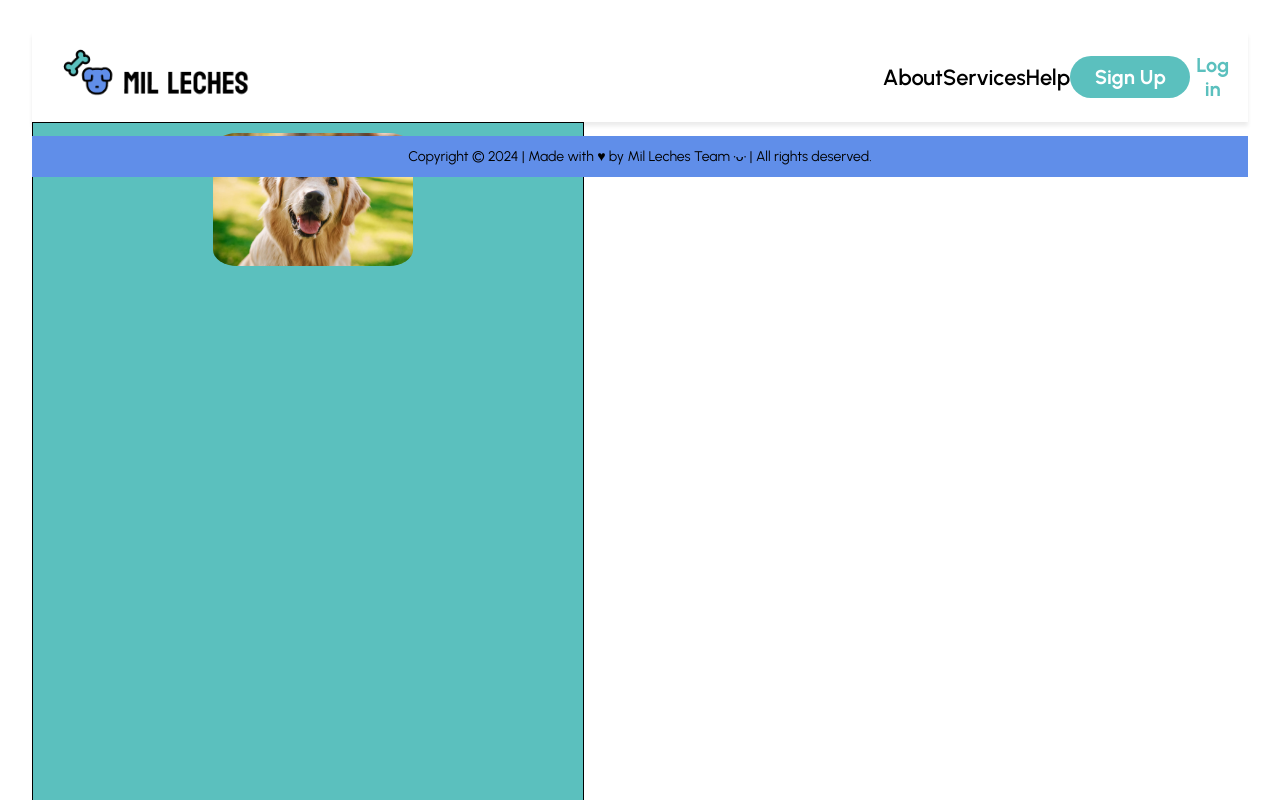
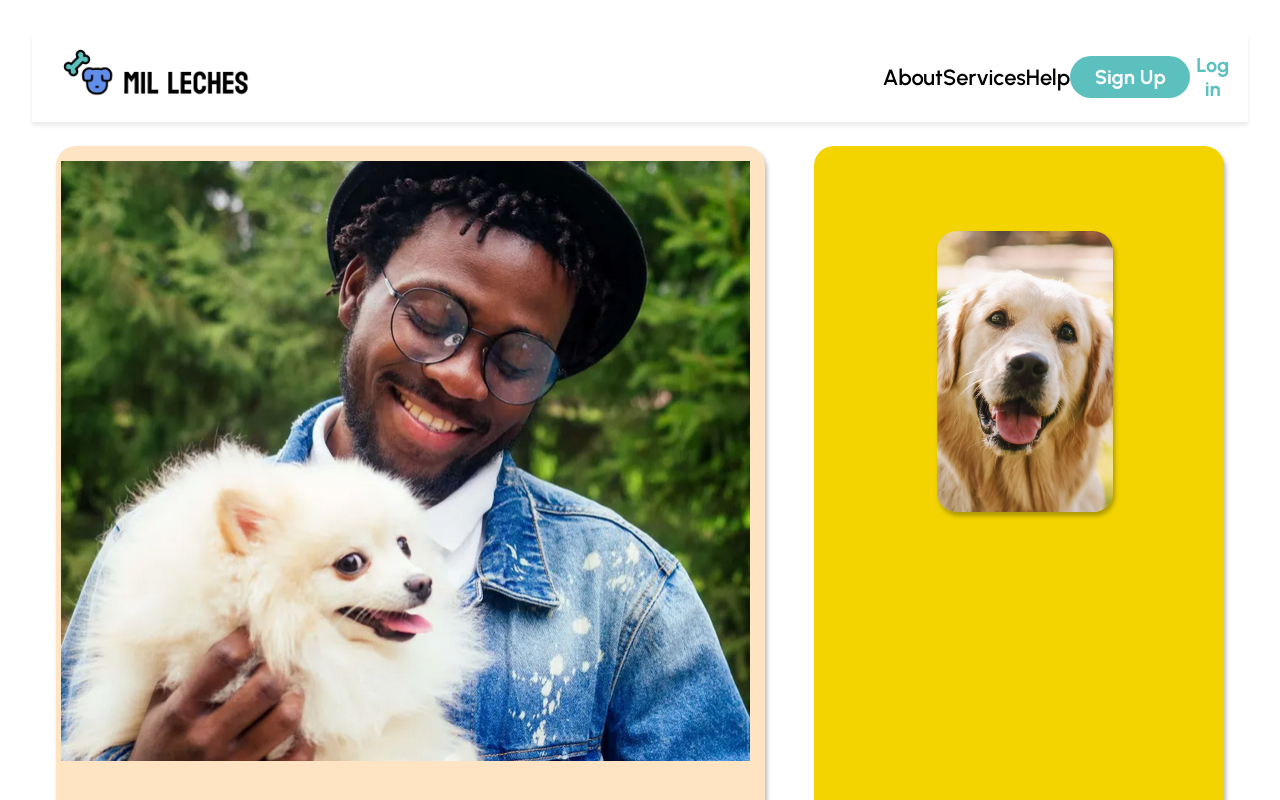
Before and after one commit to Gyomiel/Mil-Leches-Web, a React (Vite) app in the folder frontend/: page /OwnerProfile in a window 1280 px wide. Shown: the top 800 px of the page. Built offline with nearby package versions, Linux system fonts and the light colour scheme.

Commit message:
pagina de user modificado

```diff
--- a/frontend/src/components/Owner/Owner.css
+++ b/frontend/src/components/Owner/Owner.css
@@ -0,0 +1,41 @@
+#Ownerdiv{
+    position:relative;
+    display: flex;
+
+}
+.box1{
+    position: relative;
+    border-radius: 20px;
+    margin:2%;
+    padding-left: 5px;
+    padding-top: 15px;
+    padding-bottom: 15px;
+    padding-right: 15px;
+    width: 60%;
+    height: 750px ;
+    background-color: bisque;
+    box-shadow: 2px 4px 4px 0 rgba(20, 20, 20, 0.3);
+}
+.box2{
+    position: relative;
+    border-radius: 20px;
+    margin: 2%;
+    background-color: #f3d400;
+    height: 850px;
+    width: 700px;
+    box-shadow: 2px 4px 4px 0 rgba(20, 20, 20, 0.3);
+}
+.imgdog{
+    position: absolute;
+    top: 10%;
+    left: 30%;
+
+    justify-content: center;
+    width: 43%;
+    height: 33%;
+    object-fit:cover;
+    border-radius: 20px;
+    box-shadow: 2px 4px 4px 0 rgba(20, 20, 20, 0.3);
+
+
+}
--- a/frontend/src/components/Owner/Owner.jsx
+++ b/frontend/src/components/Owner/Owner.jsx
@@ -1,9 +1,17 @@
 import "./Owner.css"
+import Buddy from "../../assets/PetsImages/Buddy.jpg"
+import Avatar from "../../assets/PeopleImages/PetsitterProfilePic.png"
 
 const Owner = () => {
   return (
-    <div id ="Owner">
-
+    <div id="Ownerdiv">
+        <div className="box1">
+          <img className="avatar" src={Avatar}></img>
+        </div>
+        <div className="box2">
+          <img className="imgdog" src={Buddy}></img>
+        </div>
+        <div className="box3"></div>
     </div>
   )
 }
--- a/frontend/src/components/Pet/Pet.jsx
+++ b/frontend/src/components/Pet/Pet.jsx
@@ -4,10 +4,6 @@ import dogBuddy from "../../assets/PetsImages/Buddy.jpg"
 function Pet() {
   return (
     <div>
-       <div className="Pets">
-        <img className="dogB" src={dogBuddy}></img>
-       </div>
-
 
     </div>
   )
--- a/frontend/src/pages/OwnerProfile/OwnerProfile.jsx
+++ b/frontend/src/pages/OwnerProfile/OwnerProfile.jsx
@@ -1,12 +1,12 @@
-import './OwnerProfile.css'
-import Pet from '../../components/Pet/Pet'
 
 
 const OwnerProfile = () => {
   return (
-    <div>
-      <Pet/>
-    </div>
+    <>
+      <section>
+
+      </section>
+    </>
   )
 }
 
--- a/frontend/src/router/index.jsx
+++ b/frontend/src/router/index.jsx
@@ -6,9 +6,9 @@ import Services from "../pages/Services/Services";
 import Help from "../pages/Help/Help";
 import SignUp from "../pages/SignUp/SignUp";
 import Login from "../pages/Login/Login";
-import OwnerProfile from "../pages/OwnerProfile/OwnerProfile";
+import Owner from "../components/Owner/Owner"
+import PetsitterProfile from "../components/PetsitterProfile/PetsitterProfile";
 
-import PetsitterProfile from "../components/PetsitterProfile/PetsitterProfile";
 
 const router = createBrowserRouter([
   {
@@ -41,7 +41,7 @@ const router = createBrowserRouter([
       },
       {
         path: '/OwnerProfile',
-        element: <OwnerProfile />
+        element: <Owner/>
       },
 
       {
```
